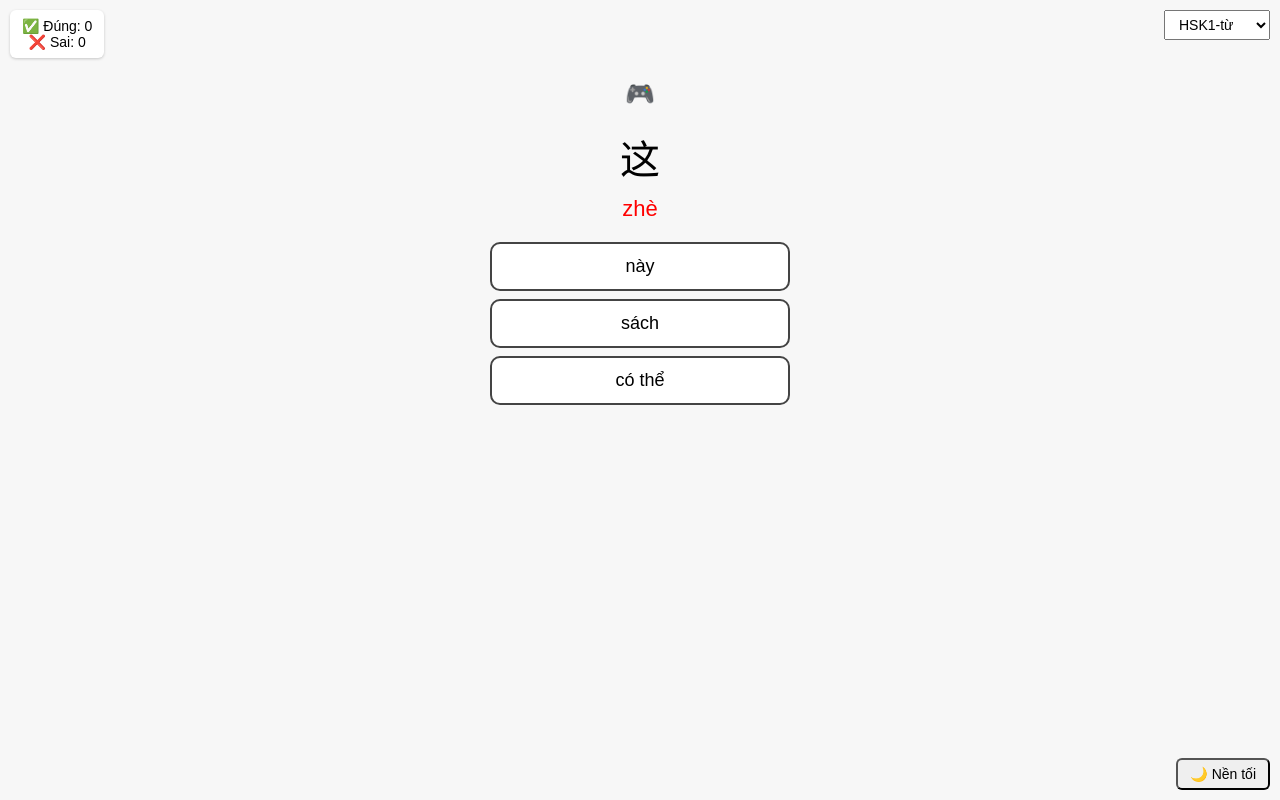
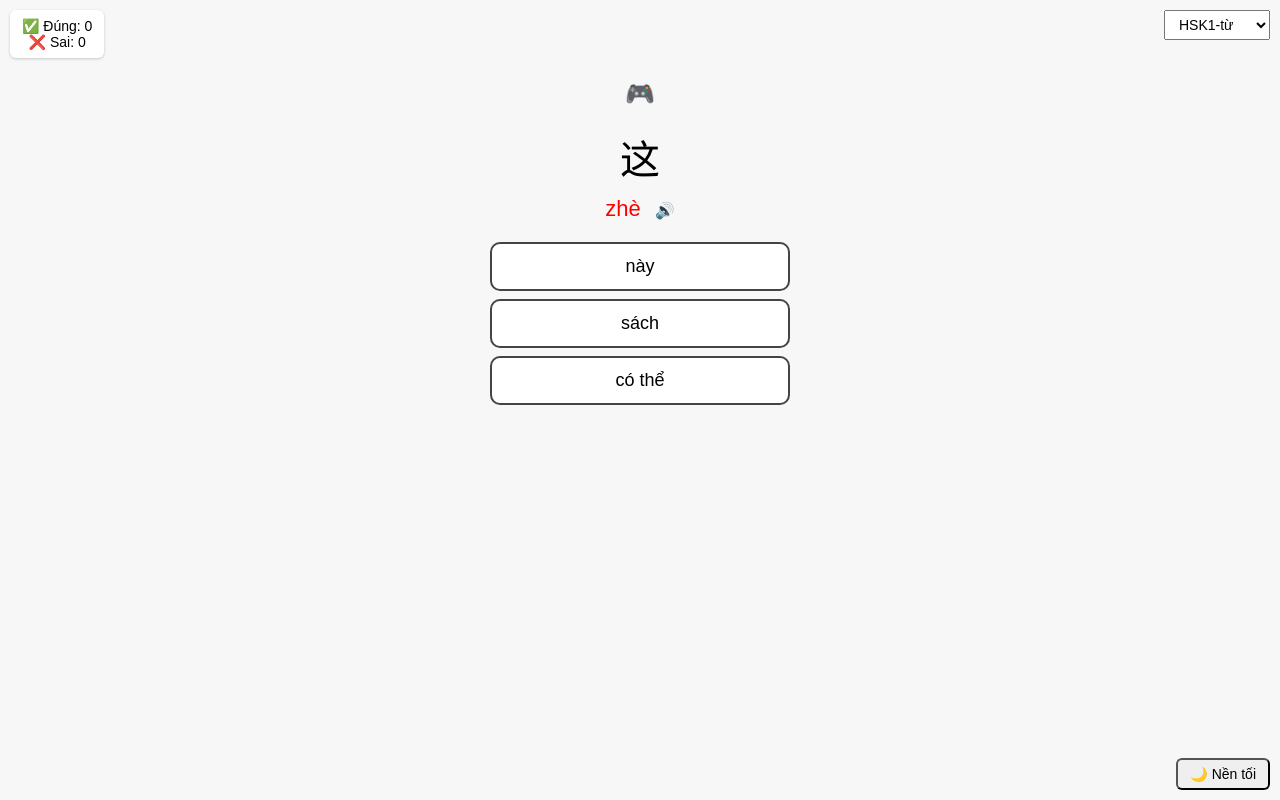
Before and after one commit to bangkenda/my-website, a plain HTML site: page 学习中文/Game.html in a window 1280 px wide. Drawn offline with Linux system fonts and the light colour scheme.

Commit message:
feat: them am thanh

```diff
--- a/学习中文/Game.html
+++ b/学习中文/Game.html
@@ -128,6 +128,22 @@
       font-size: 16px;
       display: none;
     }
+
+    /* #speakBtn {
+      padding: 8px 16px;
+      font-size: 16px;
+      border-radius: 8px;
+      border: none;
+      background-color: #4caf50;
+      color: white;
+      cursor: pointer;
+      transition: background 0.3s;
+    }
+
+    #speakBtn:hover {
+      background-color: #388e3c;
+    } */
+
   </style>
 </head>
 <body>
@@ -156,7 +172,10 @@
 
   <h2>🎮</h2>
   <div id="hanzi">加载中...</div>
-  <div id="pinyin"></div>
+  <div id="pinyin">
+    <span id="pinyinText"></span>
+    <span id="speakBtn" onclick="speakCurrent()" style="cursor: pointer; font-size: 16px; margin-left: 8px;">🔊</span>
+  </div>
   <div id="options"></div>
   <button id="next" onclick="nextQuestion()">Câu tiếp</button>
 
@@ -192,7 +211,9 @@
 
       currentQuestion = vocab[Math.floor(Math.random() * vocab.length)];
       document.getElementById("hanzi").innerText = currentQuestion.hanzi;
-      document.getElementById("pinyin").innerText = currentQuestion.pinyin;
+      // document.getElementById("pinyin").innerText = currentQuestion.pinyin;
+      document.getElementById("pinyinText").innerText = currentQuestion.pinyin;
+
 
       let options = [currentQuestion.meaning];
       while (options.length < 3) {
@@ -262,6 +283,15 @@
       localStorage.setItem("theme", darkMode ? "dark" : "light");
     }
 
+    function speakCurrent() {
+      if (!currentQuestion || !currentQuestion.hanzi) return;
+
+      const utterance = new SpeechSynthesisUtterance(currentQuestion.hanzi);
+      utterance.lang = 'zh-CN'; // Giọng tiếng Trung
+
+      speechSynthesis.speak(utterance);
+    }
+
     window.onload = () => {
       // Khôi phục giao diện đã chọn
       if (localStorage.getItem("theme") === "dark") {
```
